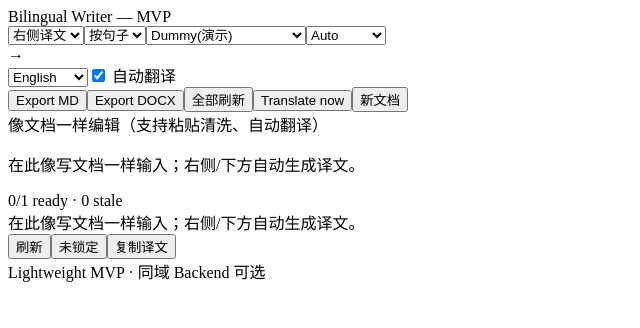
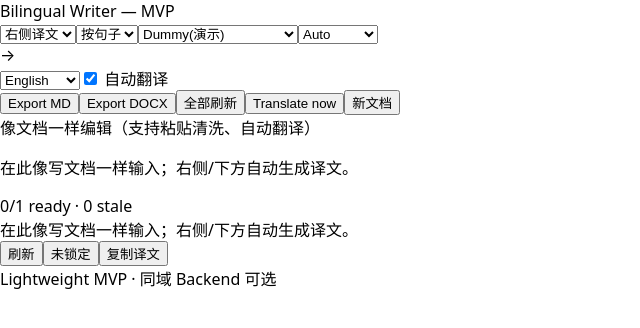
Before and after one commit to Frank-Luo69/languages-writer, a Next.js app: page / in a window 1280 px wide. Shown: the top 328 px of the page, without its empty margins (0-640 px from the left). Built offline with nearby package versions, Linux system fonts and the light colour scheme.

Commit message:
Create layout.tsx

```diff
--- /dev/null
+++ b/app/layout.tsx
@@ -0,0 +1,22 @@
+export const metadata = {
+  title: "Bilingual Writer — MVP",
+  description: "A minimal bilingual writer with inline translation",
+};
+
+export default function RootLayout({
+  children,
+}: {
+  children: React.ReactNode;
+}) {
+  return (
+    <html lang="zh">
+      <head>
+        <meta name="viewport" content="width=device-width, initial-scale=1" />
+      </head>
+      {/* 这里只是用了一些类名，不依赖 Tailwind 也能正常构建 */}
+      <body style={{ margin: 0, fontFamily: "system-ui, -apple-system, Segoe UI, Roboto, Helvetica, Arial" }}>
+        {children}
+      </body>
+    </html>
+  );
+}
```
